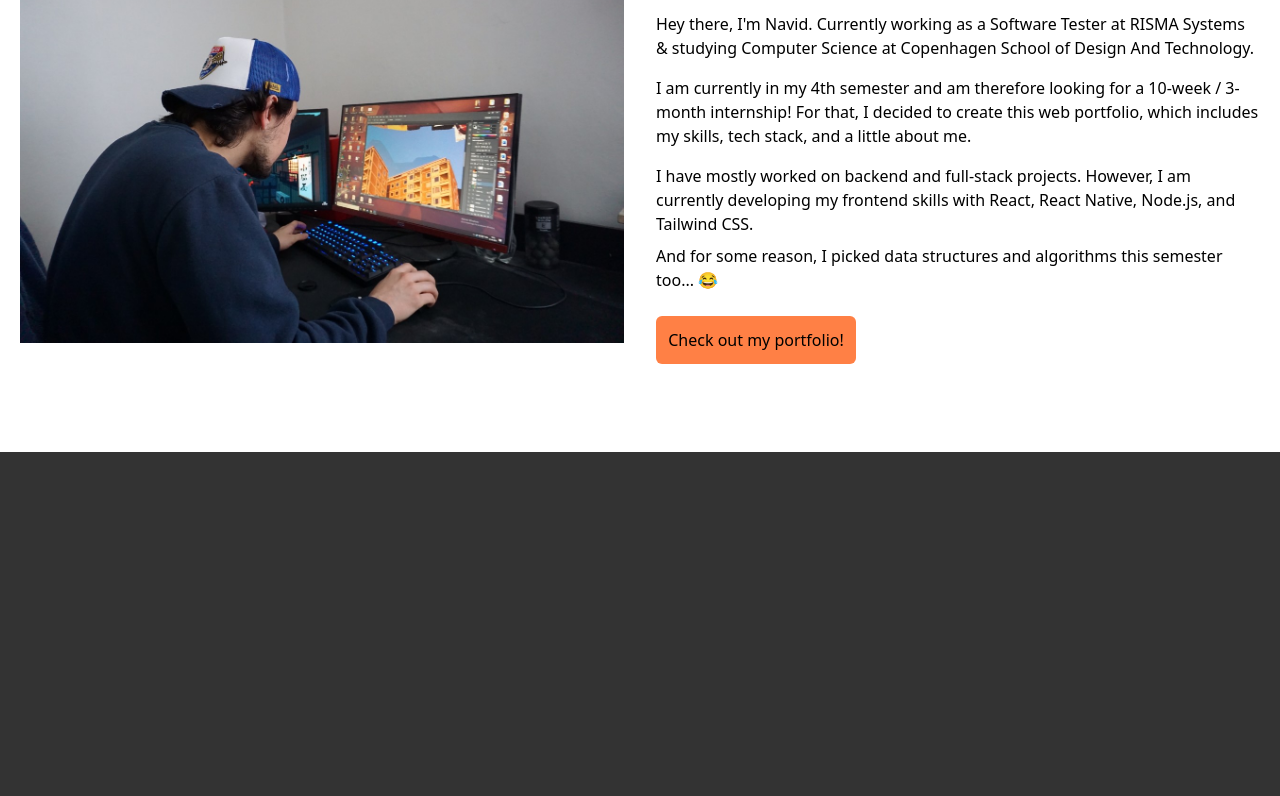
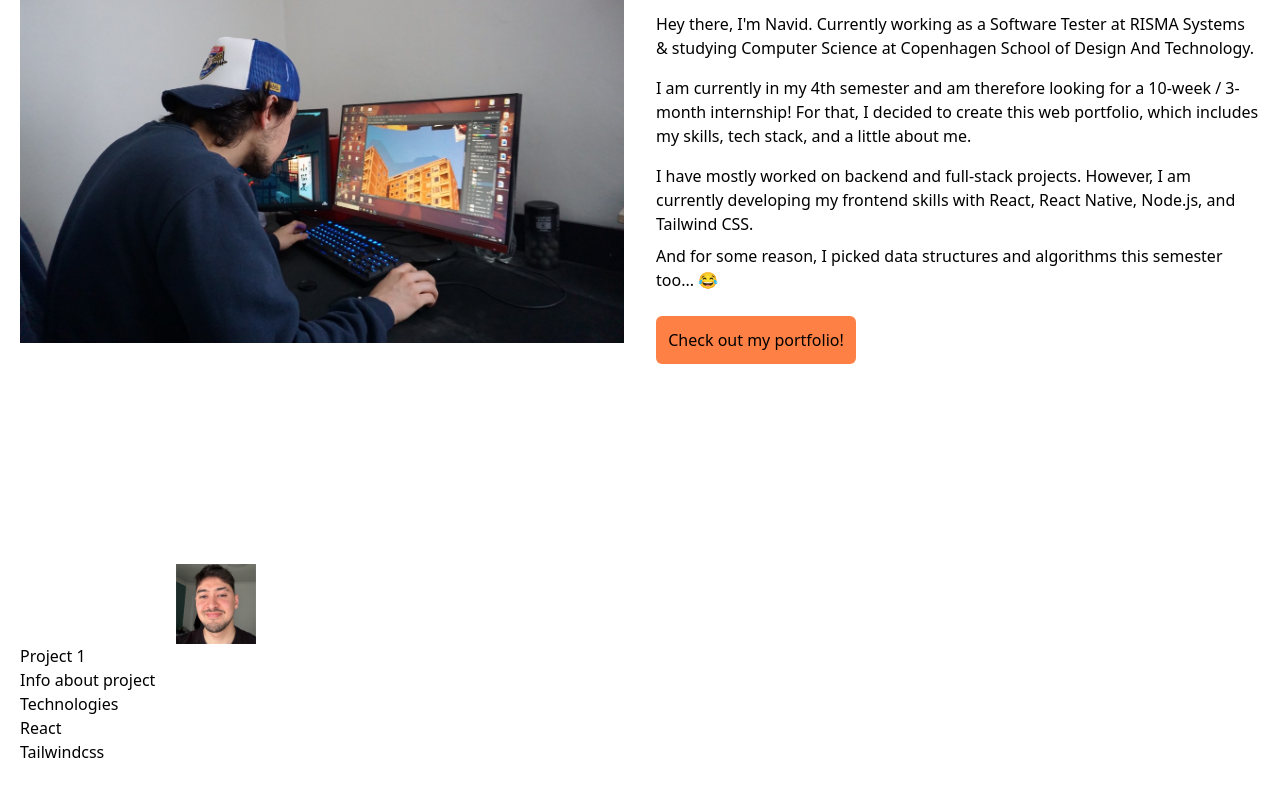
Before and after one commit to navidmirzad/nm-react-portfolio, a React (Create React App) app: page / in a window 1280 px wide. Shown: the part 940-1736 px from the top of the page. Before the commit the page ends 1392 px from the top, so only its background shows below. Built offline with nearby package versions, Linux system fonts and the light colour scheme.

Commit message:
Started on portfolio part

```diff
--- a/src/App.js
+++ b/src/App.js
@@ -2,6 +2,7 @@ import React from "react";
 import Navbar from "./components/NavBar";
 import Hero from "./components/Hero";
 import About from "./components/About";
+import Portfolio from "./components/Portfolio";
 
 function App() {
   return (
@@ -9,6 +10,7 @@ function App() {
       <Navbar />
       <Hero />
       <About />
+      <Portfolio />
     </div>
   );
 }
--- a/src/components/Portfolio.jsx
+++ b/src/components/Portfolio.jsx
@@ -0,0 +1,23 @@
+import React from 'react'
+import navid2 from "../assets/navid.jpg";
+
+const Portfolio = () => {
+  return (
+    <div className='w-full py-[10rem] px-4 bg-white'>
+        <div className='max-w-[1240px] mx-auto grid grid-cols-3 gap-8'>
+            <div className='w-full'>
+                <img className='w-20 mx-auto mt-[-3rem] bg-black' src={navid2} alt="alt" />
+                <h2>Project 1</h2>
+                <p>Info about project</p>
+                <div>
+                    <p>Technologies</p>
+                    <p>React</p>
+                    <p>Tailwindcss</p>
+                </div>
+            </div>
+        </div>
+    </div>
+  )
+}
+
+export default Portfolio
```
